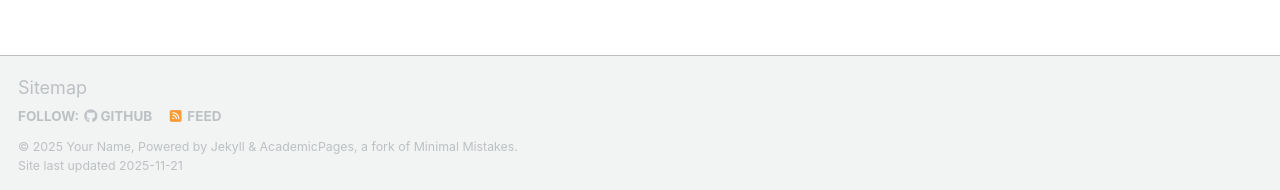
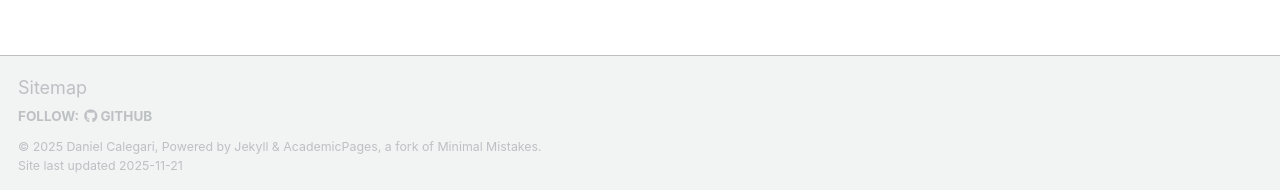
Before and after one commit to dcalegar/dcalegar.github.io, a Jekyll site: the page built from _pages/about.md, in a window 1280 px wide and 1219 px high. Shown: the part 1026-1216 px from the top of the window. Built offline with Jekyll 4.4.1, drawn with Linux system fonts in a browser that asks for light colours; some web fonts are replaced; a script that is not in the unit is left out.

Commit message:
Update name and description in config file

```diff
--- a/_config.yml
+++ b/_config.yml
@@ -11,8 +11,8 @@ locale                   : "en-US"
 site_theme               : "default" # Currently available options are "default", "air"
 title                    : "Daniel Calegari"
 title_separator          : "-"
-name                     : &name "Your Name"
-description              : &description "Your Name's academic portfolio"   # Update this with a general description of your site, this is the default if not overridden by a page
+name                     : &name "Daniel Calegari"
+description              : &description "Daniel Calegari Personal Page"   # Update this with a general description of your site, this is the default if not overridden by a page
 url                      : https://dcalegar.github.io # The base hostname & protocol for your site e.g. "https://[your GitHub username].github.io",
                                                            # or if you already have some other page hosted on Github then use "https://[your GitHub username].github.io/[Your Repo Name]"
 baseurl                  : "" # the subpath of your site, e.g. "/blog"
@@ -122,7 +122,7 @@ staticman:
       options:
         format           : "iso8601" # "iso8601" (default), "timestamp-seconds", "timestamp-milliseconds"
 atom_feed:
-  hide                   : false     # change to true to hide the RSS feed in the footer
+  hide                   : true     # change to true to hide the RSS feed in the footer
   path                   : # blank (default) uses feed.xml
 
 
```
